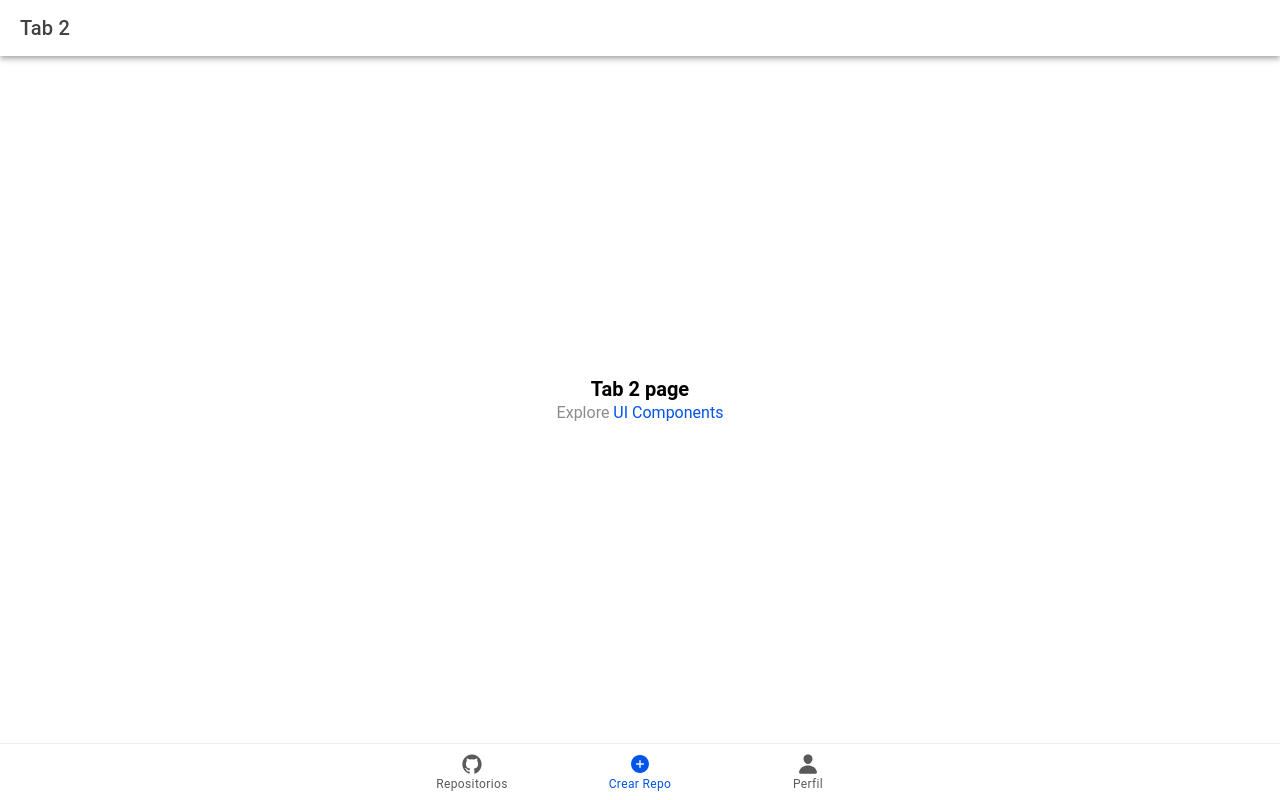
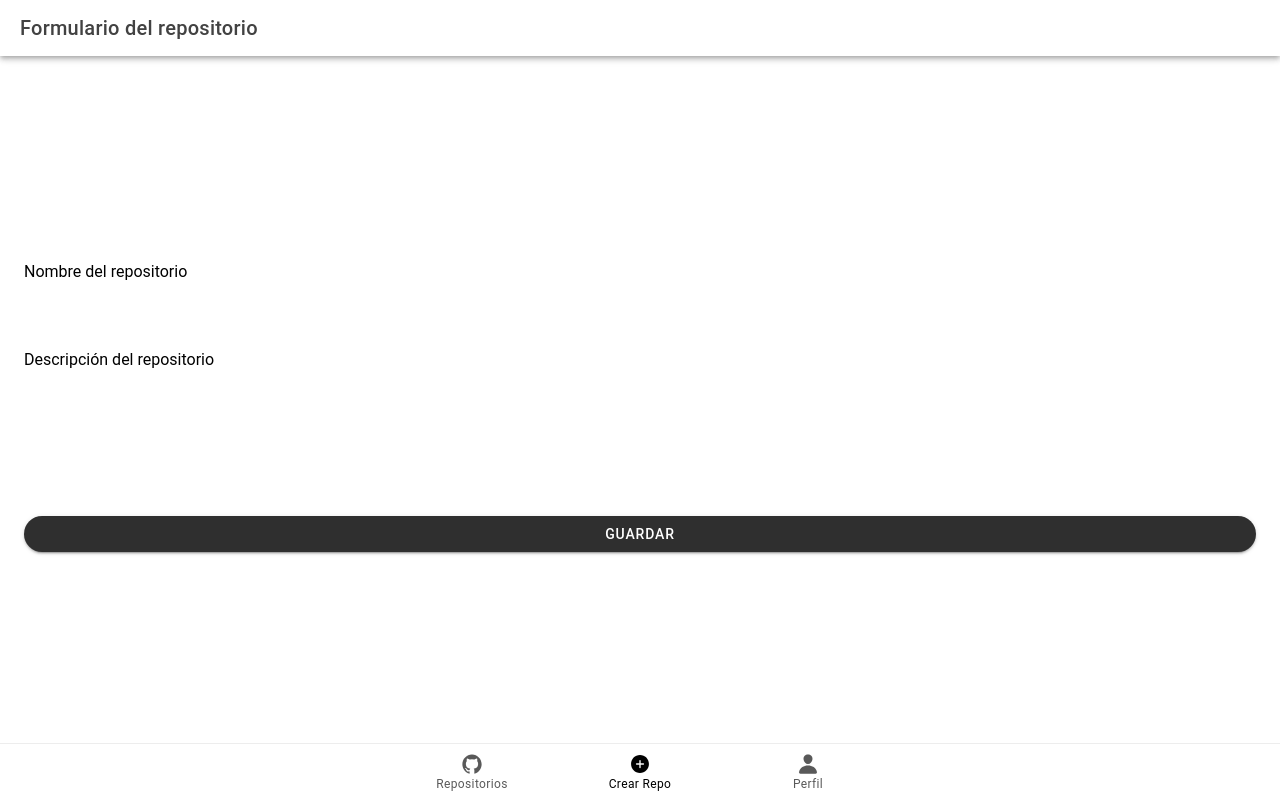
Before and after one commit to biippss/laboratorio-desarrollo-movil, a React (Vite) app: page /tab2 in a window 1280 px wide. Built offline with nearby package versions, Linux system fonts and the light colour scheme.

Commit message:
Laboratorio 7

```diff
--- a/src/components/ExploreContainer.css
+++ /dev/null
@@ -1,24 +0,0 @@
-.container {
-  text-align: center;
-  position: absolute;
-  left: 0;
-  right: 0;
-  top: 50%;
-  transform: translateY(-50%);
-}
-
-.container strong {
-  font-size: 20px;
-  line-height: 26px;
-}
-
-.container p {
-  font-size: 16px;
-  line-height: 22px;
-  color: #8c8c8c;
-  margin: 0;
-}
-
-.container a {
-  text-decoration: none;
-}
--- a/src/components/ExploreContainer.tsx
+++ /dev/null
@@ -1,16 +0,0 @@
-import './ExploreContainer.css';
-
-interface ContainerProps {
-  name: string;
-}
-
-const ExploreContainer: React.FC<ContainerProps> = ({ name }) => {
-  return (
-    <div className="container">
-      <strong>{name}</strong>
-      <p>Explore <a target="_blank" rel="noopener noreferrer" href="https://ionicframework.com/docs/components">UI Components</a></p>
-    </div>
-  );
-};
-
-export default ExploreContainer;
--- a/src/pages/Tab1.tsx
+++ b/src/pages/Tab1.tsx
@@ -1,7 +1,15 @@
-import { IonContent, IonHeader, IonPage, IonTitle, IonToolbar } from '@ionic/react';
+import React from 'react';
+import {
+  IonContent,
+  IonHeader,
+  IonPage,
+  IonTitle,
+  IonToolbar,
+  IonList
+} from '@ionic/react';
 import './Tab1.css';
 import { repositoryList } from '../interfaces/Repository';
-import Repoitem from '../components/Repoitem';
+import RepoItem from '../components/RepoItem';
 
 const Tab1: React.FC = () => {
   return (
@@ -11,18 +19,21 @@ const Tab1: React.FC = () => {
           <IonTitle>Repositorios</IonTitle>
         </IonToolbar>
       </IonHeader>
+
       <IonContent fullscreen>
-
         <IonHeader collapse="condense">
           <IonToolbar>
             <IonTitle size="large">Repositorios</IonTitle>
           </IonToolbar>
         </IonHeader>
+
+        {/* Ahora IonList funcionará correctamente */}
         <IonList>
-        {repositoryList.map((repo) => (
-          <Repoitem key={repo.id} {...repo} />
-        ))}
-      </IonList>
+          {repositoryList.map((repo) => (
+            // Usamos repo.name como key temporal ya que tus objetos no tienen id
+            <RepoItem key={repo.name} {...repo} />
+          ))}
+        </IonList>
       </IonContent>
     </IonPage>
   );
--- a/src/pages/Tab2.css
+++ b/src/pages/Tab2.css
@@ -0,0 +1,16 @@
+.form-container {
+    min-height: 100%;
+    display: flex;
+    flex-direction: column;
+    justify-content: center;
+    align-items: center;
+    gap: 32px;
+    padding: 24px;
+
+}
+
+.form-field{
+    width: 100%;
+
+
+}
--- a/src/pages/Tab2.tsx
+++ b/src/pages/Tab2.tsx
@@ -1,5 +1,4 @@
-import { IonContent, IonHeader, IonPage, IonTitle, IonToolbar } from '@ionic/react';
-import ExploreContainer from '../components/ExploreContainer';
+import { IonButton, IonContent, IonHeader, IonInput, IonPage, IonTextarea, IonTitle, IonToolbar } from '@ionic/react';
 import './Tab2.css';
 
 const Tab2: React.FC = () => {
@@ -7,16 +6,39 @@ const Tab2: React.FC = () => {
     <IonPage>
       <IonHeader>
         <IonToolbar>
-          <IonTitle>Tab 2</IonTitle>
+          <IonTitle>Formulario del repositorio</IonTitle>
         </IonToolbar>
       </IonHeader>
       <IonContent fullscreen>
         <IonHeader collapse="condense">
           <IonToolbar>
-            <IonTitle size="large">Tab 2</IonTitle>
+            <IonTitle size="large">Formulario de Repositorio</IonTitle>
           </IonToolbar>
         </IonHeader>
-        <ExploreContainer name="Tab 2 page" />
+
+        <div className="form-container">
+          <IonInput
+          className="form-field"
+          label="Nombre del repositorio"
+          labelPlacement="floating"
+          placeholder="Ingrese el nombre del repositorio"
+        />
+        <IonTextarea
+        className='form-field'
+        label='Descripción del repositorio'
+        labelPlacement='floating'
+        placeholder='Ingrese la descripción del repositorio'
+        rows={6}
+        />
+        <IonButton
+          className='form-field'
+          expand='block'
+          color="dark"
+          shape="round"
+        >
+          Guardar
+        </IonButton>
+      </div>
       </IonContent>
     </IonPage>
   );
--- a/src/pages/Tab3.css
+++ b/src/pages/Tab3.css
@@ -0,0 +1,19 @@
+.card-container {
+    min-height: 100%;
+    display: flex;
+    flex-direction: column;
+    justify-content: center;
+    align-items: center;
+    gap: 32px;
+    padding: 24px;
+
+}
+
+.card {
+    width: 100%;
+    max-width: 400px;
+}
+
+.card img {
+    padding: 16px;
+}
--- a/src/pages/Tab3.tsx
+++ b/src/pages/Tab3.tsx
@@ -1,5 +1,16 @@
-import { IonContent, IonHeader, IonPage, IonTitle, IonToolbar } from '@ionic/react';
-import ExploreContainer from '../components/ExploreContainer';
+import React from 'react';
+import {
+  IonCard,
+  IonCardContent,
+  IonCardHeader, // <-- ¡FALTA IMPORTAR ESTE COMPONENTE!
+  IonCardSubtitle,
+  IonCardTitle,
+  IonContent,
+  IonHeader,
+  IonPage,
+  IonTitle,
+  IonToolbar
+} from '@ionic/react';
 import './Tab3.css';
 
 const Tab3: React.FC = () => {
@@ -7,16 +18,29 @@ const Tab3: React.FC = () => {
     <IonPage>
       <IonHeader>
         <IonToolbar>
-          <IonTitle>Tab 3</IonTitle>
+          <IonTitle>Perfil de Usuario</IonTitle>
         </IonToolbar>
       </IonHeader>
       <IonContent fullscreen>
         <IonHeader collapse="condense">
           <IonToolbar>
-            <IonTitle size="large">Tab 3</IonTitle>
+            <IonTitle size="large">Perfil de Usuario</IonTitle>
           </IonToolbar>
         </IonHeader>
-        <ExploreContainer name="Tab 3 page" />
+
+        <div className="card-container">
+          <IonCard className='card'>
+            <img src="https://avatars.githubusercontent.com/u/211136897?v=4" alt="SrLycan" />
+            <IonCardHeader>
+              <IonCardTitle>Dennys Vela</IonCardTitle>
+              <IonCardSubtitle>SrLycan</IonCardSubtitle>
+            </IonCardHeader>
+
+            <IonCardContent>
+              Desarrollador de Software pro pro max xd
+            </IonCardContent>
+          </IonCard>
+        </div>
       </IonContent>
     </IonPage>
   );
--- a/src/theme/variables.css
+++ b/src/theme/variables.css
@@ -1,2 +1,67 @@
 /* For information on how to create your own theme, please refer to:
 http://ionicframework.com/docs/theming/ */
+:root {
+	--ion-color-primary: #000;
+	--ion-color-primary-rgb: 0,0,0;
+	--ion-color-primary-contrast: #FFF;
+	--ion-color-primary-contrast-rgb: 255,255,255;
+	--ion-color-primary-shade: #000000;
+	--ion-color-primary-tint: #1a1a1a;
+
+	--ion-color-secondary: #15267D;
+	--ion-color-secondary-rgb: 21,38,125;
+	--ion-color-secondary-contrast: #ffffff;
+	--ion-color-secondary-contrast-rgb: 255,255,255;
+	--ion-color-secondary-shade: #12216e;
+	--ion-color-secondary-tint: #2c3c8a;
+
+	--ion-color-tertiary: #BA163B;
+	--ion-color-tertiary-rgb: 186,22,59;
+	--ion-color-tertiary-contrast: #ffffff;
+	--ion-color-tertiary-contrast-rgb: 255,255,255;
+	--ion-color-tertiary-shade: #a41334;
+	--ion-color-tertiary-tint: #c12d4f;
+
+	--ion-color-success: #2dd55b;
+	--ion-color-success-rgb: 45,213,91;
+	--ion-color-success-contrast: #000000;
+	--ion-color-success-contrast-rgb: 0,0,0;
+	--ion-color-success-shade: #28bb50;
+	--ion-color-success-tint: #42d96b;
+
+	--ion-color-warning: #ffc409;
+	--ion-color-warning-rgb: 255,196,9;
+	--ion-color-warning-contrast: #000000;
+	--ion-color-warning-contrast-rgb: 0,0,0;
+	--ion-color-warning-shade: #e0ac08;
+	--ion-color-warning-tint: #ffca22;
+
+	--ion-color-danger: #c5000f;
+	--ion-color-danger-rgb: 197,0,15;
+	--ion-color-danger-contrast: #ffffff;
+	--ion-color-danger-contrast-rgb: 255,255,255;
+	--ion-color-danger-shade: #ad000d;
+	--ion-color-danger-tint: #cb1a27;
+
+	--ion-color-light: #f6f8fc;
+	--ion-color-light-rgb: 246,248,252;
+	--ion-color-light-contrast: #000000;
+	--ion-color-light-contrast-rgb: 0,0,0;
+	--ion-color-light-shade: #d8dade;
+	--ion-color-light-tint: #f7f9fc;
+
+	--ion-color-medium: #5f5f5f;
+	--ion-color-medium-rgb: 95,95,95;
+	--ion-color-medium-contrast: #ffffff;
+	--ion-color-medium-contrast-rgb: 255,255,255;
+	--ion-color-medium-shade: #545454;
+	--ion-color-medium-tint: #6f6f6f;
+
+	--ion-color-dark: #2f2f2f;
+	--ion-color-dark-rgb: 47,47,47;
+	--ion-color-dark-contrast: #ffffff;
+	--ion-color-dark-contrast-rgb: 255,255,255;
+	--ion-color-dark-shade: #292929;
+	--ion-color-dark-tint: #444444;
+
+}
```
